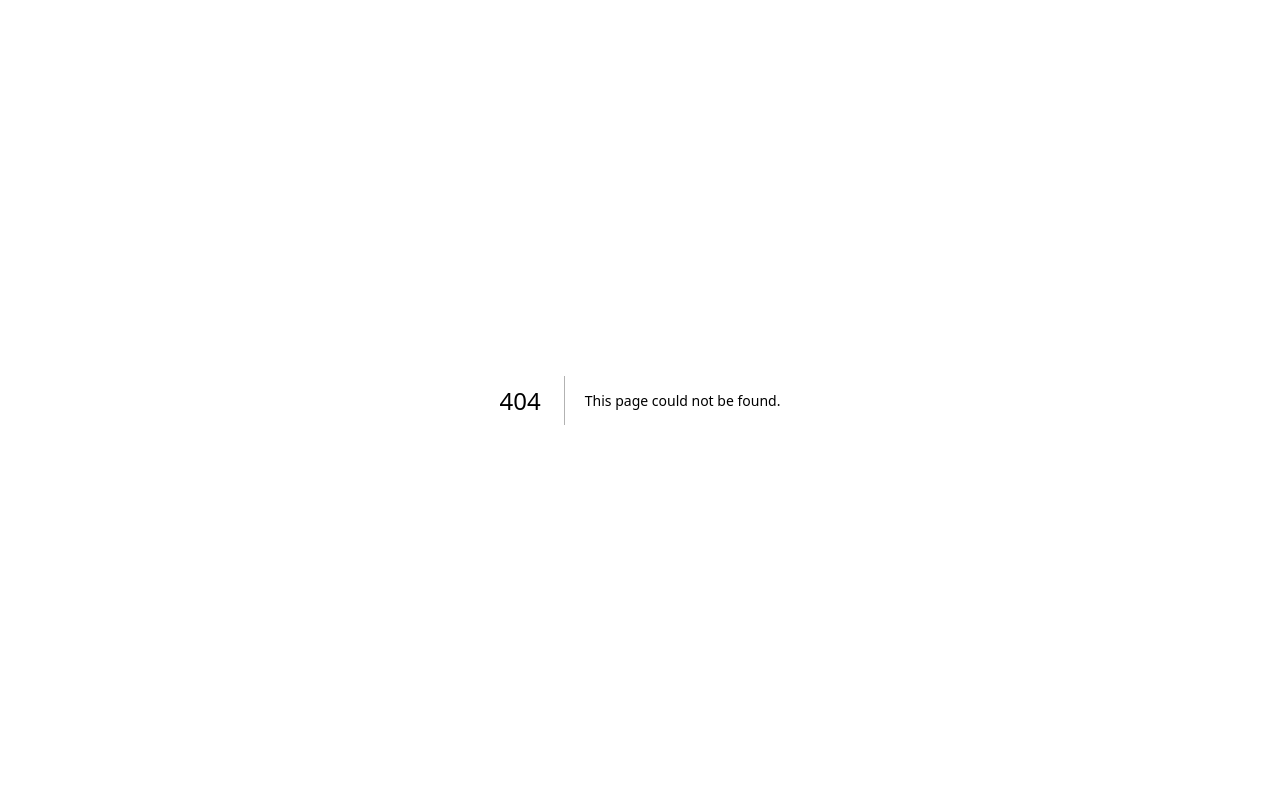
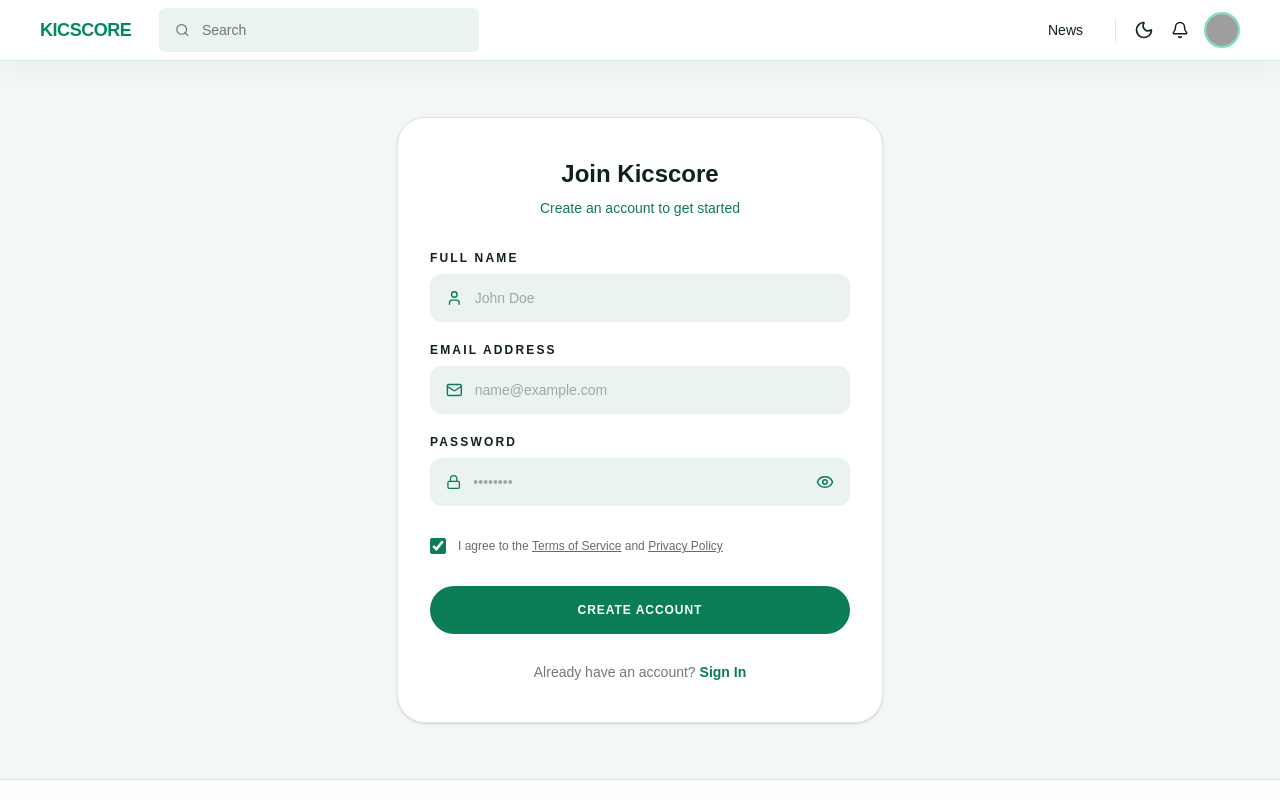
Before and after one commit to AminulSagor/kicscore-web, a Next.js app: page /public/auth/sign-up in a window 1280 px wide. Before the commit this address had no page. Shown: the top 800 px of the page. Built offline with nearby package versions, Linux system fonts and the light colour scheme; grey boxes are pictures that could not be loaded.

Commit message:
sign in and sign up page done

```diff
--- /dev/null
+++ b/app/public/(pages)/auth/sign-in/page.tsx
@@ -0,0 +1,122 @@
+"use client";
+
+import { useState } from "react";
+import { Eye, EyeOff, Lock, LogIn, Mail } from "lucide-react";
+import Button from "@/components/UI/buttons/button";
+import Link from "next/link";
+
+export default function SignInPage() {
+  const [showPassword, setShowPassword] = useState(false);
+
+  return (
+    <main className="flex items-center justify-center px-4 py-10 text-foreground">
+      <section
+        className="
+          w-full max-w-[488px] rounded-2xl border border-[#DDE8E3]
+          bg-white px-6 py-10 shadow-sm
+          dark:border-white/10 dark:bg-[#111d1a]
+          sm:px-7 md:px-8
+        "
+      >
+        <div className="mb-9 text-center">
+          <h1 className="text-base font-bold text-[#10201B] dark:text-white sm:text-lg lg:text-2xl">
+            Welcome Back
+          </h1>
+          <p className="mt-2 text-sm text-secondary dark:text-mint-green/80">
+            Sign in to your account
+          </p>
+        </div>
+
+        <form className="space-y-6">
+          <div>
+            <label className="mb-2 block text-xs font-bold uppercase tracking-[0.18em] text-[#10201B] dark:text-white/80">
+              Email Address
+            </label>
+
+            <div
+              className="
+                flex h-12 items-center gap-3 rounded-xl
+                bg-[#EAF3EF] px-4 text-[#10201B]
+                dark:bg-[#25302B] dark:text-white
+              "
+            >
+              <Mail size={18} className="text-secondary" />
+              <input
+                type="email"
+                placeholder="name@example.com"
+                className="
+                  h-full w-full bg-transparent text-sm outline-none
+                  placeholder:text-[#10201B]/35
+                  dark:placeholder:text-white/20
+                "
+              />
+            </div>
+          </div>
+
+          <div>
+            <label className="mb-2 block text-xs font-bold uppercase tracking-[0.18em] text-[#10201B] dark:text-white/80">
+              Password
+            </label>
+
+            <div
+              className="
+                flex h-12 items-center gap-3 rounded-xl
+                bg-[#EAF3EF] px-4 text-[#10201B]
+                dark:bg-[#25302B] dark:text-white
+              "
+            >
+              <Lock size={18} className="text-secondary" />
+
+              <input
+                type={showPassword ? "text" : "password"}
+                placeholder="••••••••"
+                className="
+                  h-full w-full bg-transparent text-sm outline-none
+                  placeholder:text-[#10201B]/35
+                  dark:placeholder:text-white/20
+                "
+              />
+
+              <button
+                type="button"
+                onClick={() => setShowPassword((prev) => !prev)}
+                className="text-secondary transition hover:opacity-80"
+                aria-label={showPassword ? "Hide password" : "Show password"}
+              >
+                {showPassword ? <EyeOff size={18} /> : <Eye size={18} />}
+              </button>
+            </div>
+
+            <div className="mt-2 flex justify-end">
+              <button
+                type="button"
+                className="text-xs font-semibold text-secondary transition hover:opacity-80 dark:text-mint-green"
+              >
+                Forgot password?
+              </button>
+            </div>
+          </div>
+
+          <Button
+            type="submit"
+            rounded="full"
+            size="md"
+            className="mt-8 h-12 w-full text-xs font-bold uppercase tracking-[0.12em]"
+          >
+            Sign In <LogIn size={15} />
+          </Button>
+        </form>
+
+        <p className="mt-7 text-center text-sm text-[#10201B]/60 dark:text-white/55">
+          New to Fotgram?{" "}
+          <button
+            type="button"
+            className="font-bold text-secondary transition hover:opacity-80 dark:text-mint-green"
+          >
+            <Link href={"/public/auth/sign-up"}>Create Account</Link>
+          </button>
+        </p>
+      </section>
+    </main>
+  );
+}
--- /dev/null
+++ b/app/public/(pages)/auth/sign-up/page.tsx
@@ -0,0 +1,126 @@
+"use client";
+
+import { useState } from "react";
+import { Eye, EyeOff, Lock, Mail, User, X } from "lucide-react";
+import Button from "@/components/UI/buttons/button";
+import Link from "next/link";
+
+export default function SignUpPage() {
+  const [showPassword, setShowPassword] = useState(false);
+
+  return (
+    <main className="flex items-center justify-center px-4 py-10 text-foreground">
+      <section
+        className="
+          relative w-full max-w-[486px] rounded-[28px] border border-[#DDE8E3]
+          bg-white px-6 py-10 shadow-sm
+          dark:border-white/10 dark:bg-[#111d1a]
+          sm:px-7 md:px-8
+        "
+      >
+        <div className="mb-8 text-center">
+          <h1 className="text-lg font-bold text-[#10201B] dark:text-white lg:text-2xl">
+            Join Kicscore
+          </h1>
+          <p className="mt-2 text-sm text-secondary dark:text-mint-green/80">
+            Create an account to get started
+          </p>
+        </div>
+
+        <form className="space-y-5">
+          <div>
+            <label className="mb-2 block text-xs font-bold uppercase tracking-[0.18em] text-[#10201B] dark:text-white/80">
+              Full Name
+            </label>
+
+            <div className="flex h-12 items-center gap-3 rounded-xl bg-[#EAF3EF] px-4 text-[#10201B] dark:bg-[#25302B] dark:text-white">
+              <User size={18} className="text-secondary" />
+              <input
+                type="text"
+                placeholder="John Doe"
+                className="h-full w-full bg-transparent text-sm outline-none placeholder:text-[#10201B]/35 dark:placeholder:text-white/30"
+              />
+            </div>
+          </div>
+
+          <div>
+            <label className="mb-2 block text-xs font-bold uppercase tracking-[0.18em] text-[#10201B] dark:text-white/80">
+              Email Address
+            </label>
+
+            <div className="flex h-12 items-center gap-3 rounded-xl bg-[#EAF3EF] px-4 text-[#10201B] dark:bg-[#25302B] dark:text-white">
+              <Mail size={18} className="text-secondary" />
+              <input
+                type="email"
+                placeholder="name@example.com"
+                className="h-full w-full bg-transparent text-sm outline-none placeholder:text-[#10201B]/35 dark:placeholder:text-white/30"
+              />
+            </div>
+          </div>
+
+          <div>
+            <label className="mb-2 block text-xs font-bold uppercase tracking-[0.18em] text-[#10201B] dark:text-white/80">
+              Password
+            </label>
+
+            <div className="flex h-12 items-center gap-3 rounded-xl bg-[#EAF3EF] px-4 text-[#10201B] dark:bg-[#25302B] dark:text-white">
+              <Lock size={18} className="text-secondary" />
+
+              <input
+                type={showPassword ? "text" : "password"}
+                placeholder="••••••••"
+                className="h-full w-full bg-transparent text-sm outline-none placeholder:text-[#10201B]/35 dark:placeholder:text-white/30"
+              />
+
+              <button
+                type="button"
+                onClick={() => setShowPassword((prev) => !prev)}
+                className="text-secondary transition hover:opacity-80"
+                aria-label={showPassword ? "Hide password" : "Show password"}
+              >
+                {showPassword ? <EyeOff size={18} /> : <Eye size={18} />}
+              </button>
+            </div>
+          </div>
+
+          <label className="flex items-center gap-3 pt-3 text-xs text-[#10201B]/65 dark:text-white/60">
+            <input
+              type="checkbox"
+              defaultChecked
+              className="h-4 w-4 accent-secondary"
+            />
+            <span>
+              I agree to the{" "}
+              <button type="button" className="underline">
+                Terms of Service
+              </button>{" "}
+              and{" "}
+              <button type="button" className="underline">
+                Privacy Policy
+              </button>
+            </span>
+          </label>
+
+          <Button
+            type="submit"
+            rounded="full"
+            size="md"
+            className="mt-8 h-12 w-full text-xs font-bold uppercase tracking-[0.08em]"
+          >
+            Create Account
+          </Button>
+        </form>
+
+        <p className="mt-7 text-center text-sm text-[#10201B]/60 dark:text-white/55">
+          Already have an account?{" "}
+          <button
+            type="button"
+            className="font-bold text-secondary transition hover:opacity-80 dark:text-mint-green"
+          >
+            <Link href={"/public/auth/sign-in"}>Sign In</Link>
+          </button>
+        </p>
+      </section>
+    </main>
+  );
+}
--- a/app/public/(pages)/sign-in/page.tsx
+++ /dev/null
@@ -1,7 +0,0 @@
-import React from "react";
-
-const SignInPage = () => {
-  return <div>SignInPage</div>;
-};
-
-export default SignInPage;
--- a/app/public/(pages)/sign-up/page.tsx
+++ /dev/null
@@ -1,7 +0,0 @@
-import React from "react";
-
-const SignUpPage = () => {
-  return <div>SignUpPage</div>;
-};
-
-export default SignUpPage;
```
